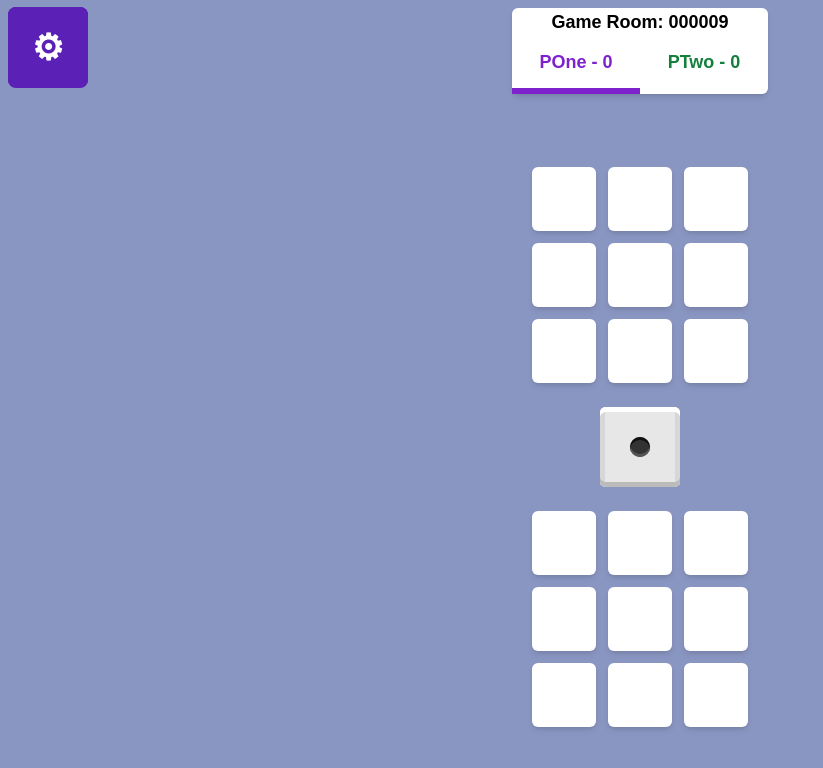
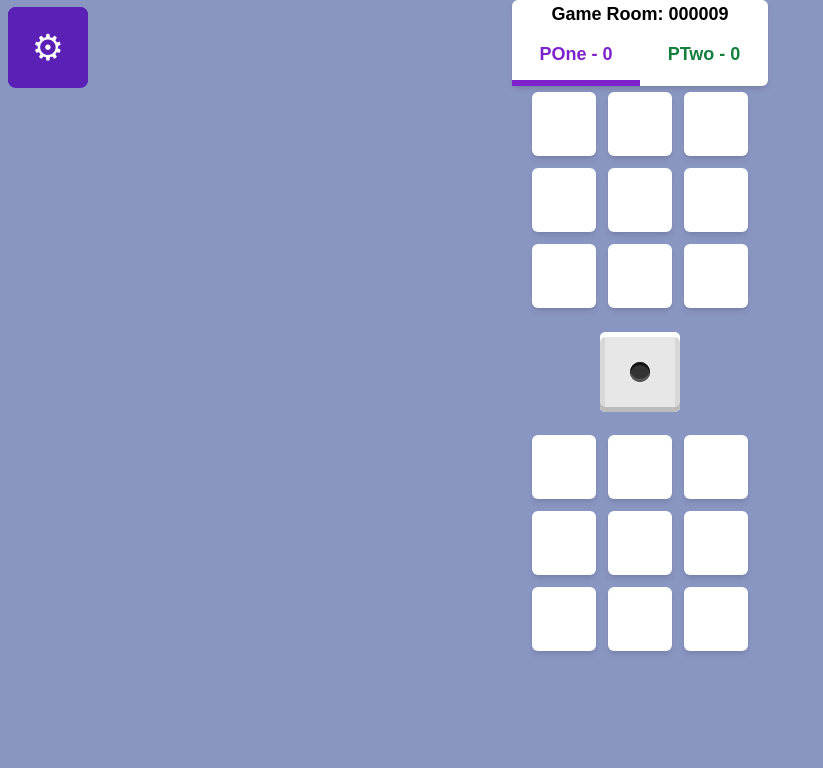
Before and after one commit to mohammadsarraf/next_tic, a Next.js app: page / in a window 1280 px wide. Shown: the top 768 px of the page, without its empty margins (0-823 px from the left). Built offline with nearby package versions, Linux system fonts and the light colour scheme; no server answers; the database is empty.

Commit message:
build update

```diff
--- a/src/app/Components/Options.tsx
+++ b/src/app/Components/Options.tsx
@@ -19,17 +19,17 @@ const Options: React.FC<OptionsProps> = (props) => {
 		setIsClicked(!isClicked);
 	};
 
-	const width = screen.width
+	// const width = screen.width
 	return (
 		<>
 			<div className={`flex flex-col relative max-w-min `}>
-				<button className={`bg-violet-800 text-white  ${(width < 500) ? (` w-auto h-auto p-2 text-4xl mb-auto mt-4 ml-1`) : (`w-20 h-20 font-bold `)} h-20 text-4xl text-center rounded-lg m-5 mt-2 ml-2  cursor-pointer z-10`} onClick={handleClick}
+				<button className={`bg-violet-800 text-white h-20 text-4xl text-center rounded-lg m-5 mt-2 ml-2  cursor-pointer z-10`} onClick={handleClick}
 				>
 					⚙
 				</button>
-				<button className={`bg-violet-800 text-white  ${(width < 500) ? (` w-auto h-auto p-2 text-sm mb-auto mt-4 ml-1`) : (`w-20 h-20  font-bold ${toggleAnimationClassSecondChild}`)} h-20 text-xl  text-center rounded-lg  m-5 mt-2 ml-2  cursor-pointer `} onClick={props.joinGame}>Join Game</button>
-				<button className={`bg-violet-800 text-white  ${(width < 500) ? (` w-auto h-auto p-2 text-sm mb-auto mt-4 ml-1`) : (`w-20 h-20  font-bold ${toggleAnimationClassThirdChild}`)} h-20 text-xl  text-center rounded-lg  m-5 mt-2 ml-2 cursor-pointer `} onClick={props.resetGame}>Reset Game</button>
-				<button className={`bg-violet-800 text-white  ${(width < 500) ? (` w-auto h-auto p-2 text-sm mb-auto mt-4 ml-1`) : (`w-20 h-20  font-bold ${toggleAnimationClassForthChild}`)} h-20 text-xl  text-center rounded-lg  m-5 mt-2 ml-2  cursor-pointer `}>HTP</button>
+				<button className={`bg-violet-800 text-white  ${false ? (` w-auto h-auto p-2 text-sm mb-auto mt-4 ml-1`) : (`w-20 h-20  font-bold ${toggleAnimationClassSecondChild}`)} h-20 text-xl  text-center rounded-lg  m-5 mt-2 ml-2  cursor-pointer `} onClick={props.joinGame}>Join Game</button>
+				<button className={`bg-violet-800 text-white  ${false ? (` w-auto h-auto p-2 text-sm mb-auto mt-4 ml-1`) : (`w-20 h-20  font-bold ${toggleAnimationClassThirdChild}`)} h-20 text-xl  text-center rounded-lg  m-5 mt-2 ml-2 cursor-pointer `} onClick={props.resetGame}>Reset Game</button>
+				<button className={`bg-violet-800 text-white  ${false ? (` w-auto h-auto p-2 text-sm mb-auto mt-4 ml-1`) : (`w-20 h-20  font-bold ${toggleAnimationClassForthChild}`)} h-20 text-xl  text-center rounded-lg  m-5 mt-2 ml-2  cursor-pointer `}>HTP</button>
 			</div>
 		</>
 	);
--- a/src/app/Components/ScoreBoard.tsx
+++ b/src/app/Components/ScoreBoard.tsx
@@ -18,9 +18,9 @@ const ScoreBoard: React.FC<ScoreBoardProps> = (props) => {
     const { playerOne, playerTwo } = props.scores;
     const { playerOneName, playerTwoName } = props.names;
     // 428 x 926 Pixels iphone 13 pro max
-    const width = screen.width
+    // const width = screen.width
     return (
-        <div className={`flex flex-col items-center justify-between w-64 text-lg bg-white shadow-md rounded-md font-bold ${(width < 500) ? ('mt-auto mb-auto'): ('mt-2 mb-auto')}`}>
+        <div className={`flex flex-col items-center justify-between w-64 text-lg bg-white shadow-md rounded-md font-bold`}>
             <div className="score-header">Game Room: {props.ID}</div>
             <section className="flex w-full">
                 <span className={`w-1/2 py-3 text-center text-purple-700 ${!props.playerXPlaying ? "border-b-[6px] border-transparent": "border-b-[6px] border-purple-700"}`}>
--- a/src/app/Functions/firebase.tsx
+++ b/src/app/Functions/firebase.tsx
@@ -1,7 +1,6 @@
 import { initializeApp } from "firebase/app";
 import { getFirestore, updateDoc } from "firebase/firestore";
 import { doc, setDoc, onSnapshot, getDoc } from "firebase/firestore";
-import { getAnalytics } from "firebase/analytics";
 import * as cotl from './Class'
 import { unsubscribe } from "diagnostics_channel";
 
@@ -16,7 +15,6 @@ export const firebaseConfig = {
 };
 
 export const app = initializeApp(firebaseConfig);
-export const analytics = getAnalytics(app);
 export const db = getFirestore(app);
 
 
--- a/src/app/page.tsx
+++ b/src/app/page.tsx
@@ -29,7 +29,7 @@ export default function Home() {
 
 		if (input === null) {
 			// The user canceled the prompt
-			alert("Session ID input canceled.");
+			// alert("Session ID input canceled.");
 			return;
 		}
 
```
